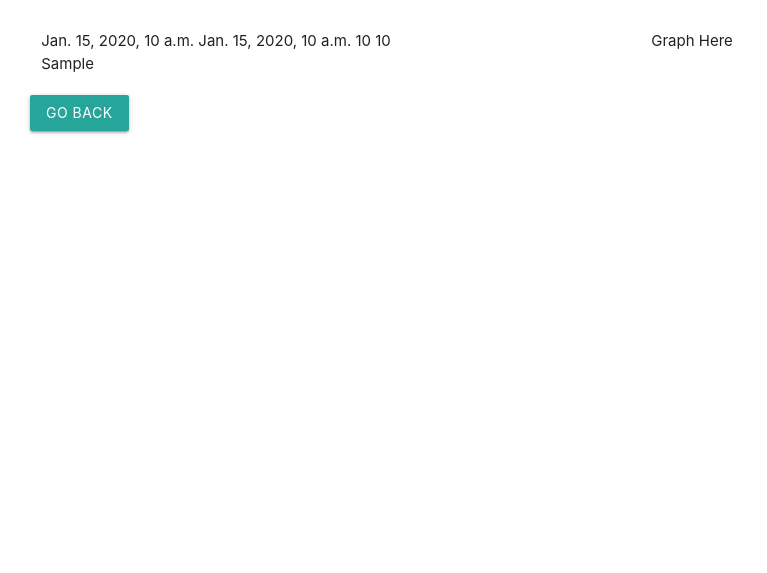
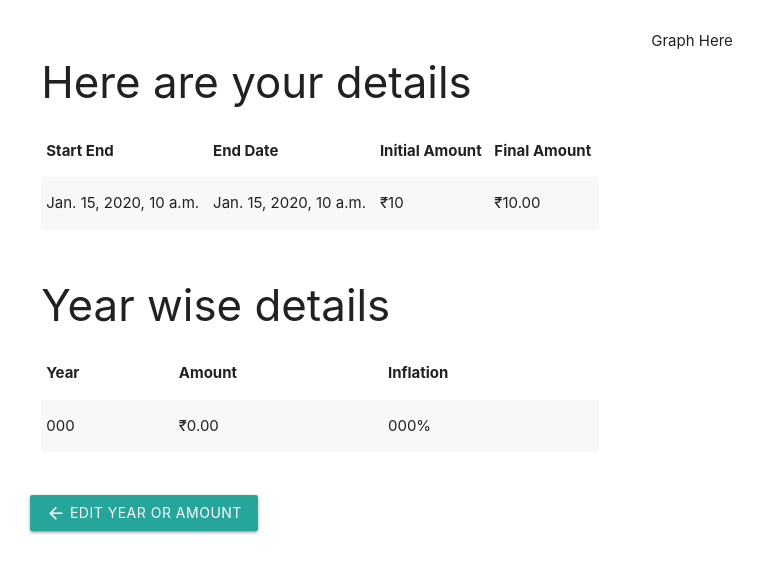
Before and after one commit to theshubhagrwl/ValueMyMoney, a Django app: template inflation/templates/inflation/graph.html in a window 1280 px wide. Shown: the top 573 px of the page, without its empty margins (0-767 px from the left). Run offline with Django 3.2, Linux system fonts and the light colour scheme; the template is opened without the code that fills it: most values are stand-ins (such as "Sample title", 1, 10 or a date in 2020).

Commit message:
added table view

```diff
--- a/inflation/templates/inflation/base.html
+++ b/inflation/templates/inflation/base.html
@@ -8,6 +8,10 @@
       rel="stylesheet"
       href="https://cdnjs.cloudflare.com/ajax/libs/materialize/1.0.0/css/materialize.min.css"
     />
+    <link
+      href="https://fonts.googleapis.com/icon?family=Material+Icons"
+      rel="stylesheet"
+    />
   </head>
   <body style="margin: 10px; padding: 20px;">
     {% block content %} {% endblock %}
--- a/inflation/templates/inflation/graph.html
+++ b/inflation/templates/inflation/graph.html
@@ -2,15 +2,60 @@
 
 <div class="row">
   <div class="col s12 l6">
-    <div>
-      {{start_date}} {{end_date}} {{amount}} {{final_amount}}
+    <div style="margin-right: 15px; padding-right: 15px;">
+      <h3>Here are your details</h3>
+      <table class="striped">
+        <thead>
+          <tr>
+            <th>Start End</th>
+            <th>End Date</th>
+            <th>Initial Amount</th>
+            <th>Final Amount</th>
+          </tr>
+        </thead>
+        <tbody>
+          <tr>
+            <td>{{start_date}}</td>
+            <td>{{end_date}}</td>
+            <td>₹{{amount}}</td>
+            <td>₹{{final_amount|floatformat:2}}</td>
+          </tr>
+        </tbody>
+      </table>
+      <br />
     </div>
-    {{yearly_list}}
+    <div style="margin-right: 15px; padding-right: 15px;">
+      <h3>Year wise details</h3>
+      <table class="striped">
+        <thead>
+          <tr>
+            <th>Year</th>
+            <th>Amount</th>
+            <th>Inflation</th>
+          </tr>
+        </thead>
+        <tbody>
+          {% for i,j,k in zipped_data %}
+          <tr>
+            <td>{{i}}</td>
+            <td>₹{{j|floatformat:2}}</td>
+            <td>{{k}}%</td>
+          </tr>
+          {% endfor %}
+        </tbody>
+      </table>
+      <br />
+    </div>
   </div>
   <div class="col s12 l6">
     Graph Here
   </div>
 </div>
-<a href="/" class="waves-effect waves-light btn">Go back</a>
+<a href="/" class="waves-effect waves-light btn"
+  ><i class="material-icons" style="vertical-align: top;"> arrow_back</i>
+  <span>
+    Edit Year or Amount
+  </span>
+</a>
 
 {% endblock %}
--- a/inflation/templates/inflation/index.html
+++ b/inflation/templates/inflation/index.html
@@ -1,8 +1,7 @@
 {% extends 'inflation/base.html' %} {%block content%}
 
 <div class="row">
-  <form method="POST" action="{% url 'graph' %}" id="mainForm">
-    {% csrf_token %}
+  <form method="GET" action="{% url 'graph' %}">
     <div class="col s12 l4">
       <label>Start Date</label>
       <input
@@ -13,6 +12,7 @@
         max="2018"
         step="1"
         placeholder="Enter a year between 1960 and 2018"
+        required
       />
     </div>
     <div class="col s12 l4">
@@ -25,6 +25,7 @@
         max="2018"
         step="1"
         placeholder="Enter a year between 1960 and 2018"
+        required
       />
     </div>
     <div class="col s12 l4">
@@ -36,6 +37,7 @@
         min="0"
         step="100"
         placeholder="Enter an amount whose changed value you want to see "
+        required
       />
     </div>
     <button
```
Also changed, not shown: inflation/views.py (+13 -5 lines).
